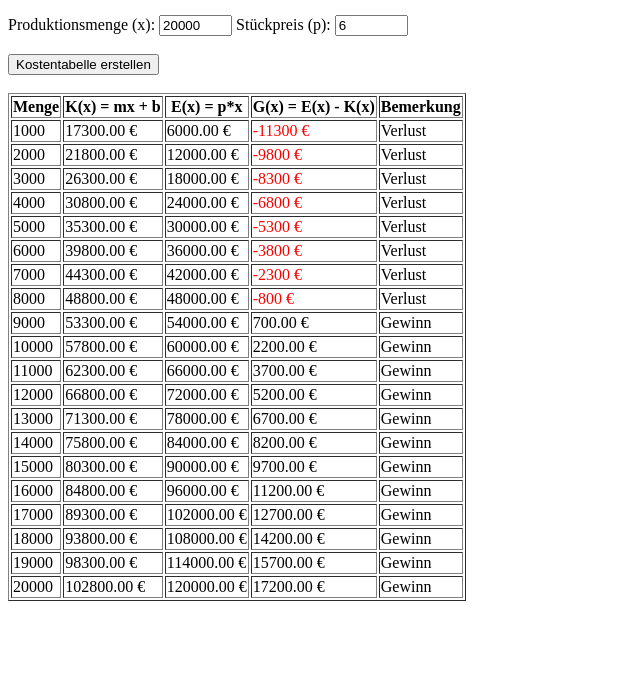
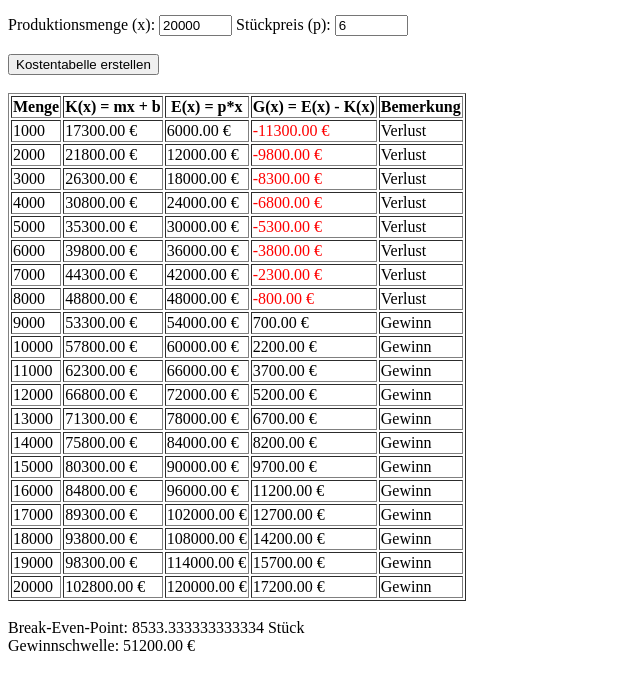
Before and after one commit to JasminRegnery/Kostenfunktion, a plain HTML site: page index.html in a window 1280 px wide. Both pictures are taken after a click on the button "Kostentabelle erstellen". Shown: the part 90-780 px from the top of the page, without its empty margins (0-640 px from the left). Drawn offline with Linux system fonts and the light colour scheme.

Commit message:
Update index.html

```diff
--- a/index.html
+++ b/index.html
@@ -12,6 +12,9 @@
 			var vFixkosten;
 			var vStart = 1000;
 			var vMenge; //Produktionsmengen
+
+			var vBEP; //Break-Even-Point
+			var vGewinnschwelle;
 			var vAusgabe = "";
 
 			vk = parseFloat(document.getElementById("idk").value);
@@ -36,7 +39,7 @@
 				vAusgabe = vAusgabe + "<td>" + vE.toFixed(2) + " €</td>";
 
 					if (vG < 0) {
-						vAusgabe = vAusgabe + "<td style=color:red>" + vG + " €</td>";
+						vAusgabe = vAusgabe + "<td style=color:red>" + vG.toFixed(2) + " €</td>";
 						vAusgabe = vAusgabe + "<td>Verlust</td></tr>";
 					} else {
 						vAusgabe = vAusgabe + "<td>" + vG.toFixed(2) + " €</td>";
@@ -47,6 +50,12 @@
 			}
 
 			vAusgabe = vAusgabe + "</table>";
+
+			vBEP = vFixkosten /(vp - vk);
+			vAusgabe = vAusgabe + "<br>Break-Even-Point: " + vBEP + " Stück<br>";
+
+			vGewinnschwelle = vBEP * vp;
+			vAusgabe = vAusgabe + "Gewinnschwelle: " + vGewinnschwelle.toFixed(2) + " €";
 
 			document.getElementById("idAusgabe").innerHTML = vAusgabe;
 		}
```
